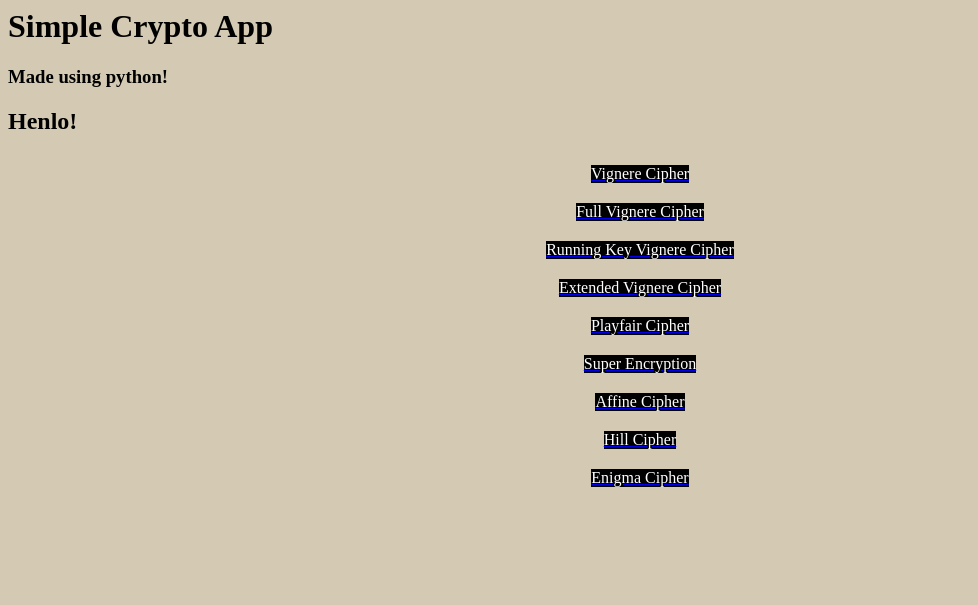
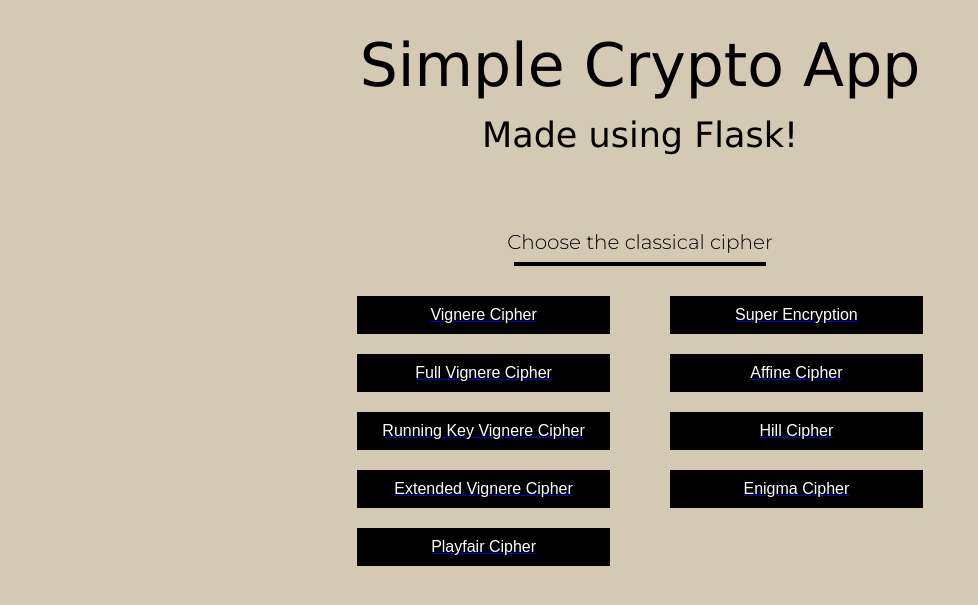
Before and after one commit to donbasta/kripto1, a Flask app: page / in a window 1280 px wide. Shown: the top 605 px of the page, without its empty margins (0-978 px from the left). Run offline with Flask 2, Linux system fonts and the light colour scheme.

Commit message:
Edit index layout and style

```diff
--- a/server.py
+++ b/server.py
@@ -10,7 +10,7 @@ app.config['UPLOAD_FOLDER'] = './processed-files'
 '''
 Notes:
 1. Untuk semua module, import classic.<nama>
-2. Sebelum olah akses input dari user, jangan lupa dikapitalkan dulu dengan .upper()
+2. Sebelum olah akses input dari user, jangan lupa olah menggunakan classic.util
 3. Akses input teks dari user di request.form["message"]
 '''
 
--- a/static/css/index-style.css
+++ b/static/css/index-style.css
@@ -1,3 +1,4 @@
+@import url('https://fonts.googleapis.com/css2?family=Montserrat:wght@300;600&display=swap');
 body {
     background-color: #d4cab4;
 }
@@ -11,18 +12,66 @@ body {
 .container-row {
     display: flex;
     flex-direction: row;
-    justify-items: center;
+    justify-content: center;
+    align-content: flex-start;
 }
 
-.c-button-wrapper {
-    display: flex;
-    flex-direction: column;
-    align-items: center;
+.title-wrapper {
+    margin: 30px 0px 65px 0px;
+    font-family: Verdana, Geneva, Tahoma, sans-serif;
+}
+
+.title {
+    text-decoration: solid;
+    font-size: 60px;
+    margin-bottom: 15px;
+}
+
+.subtitle {
+    font-size: 35px;
+}
+
+.opt-divider {
+    margin: 0px 30px 0px 30px;
+    width: 20%;
+}
+
+.opt-divider a {
+    width: 100%;
+    margin: 10px;
+    padding: 5px 10px 5px 10px;
+    border: 0;
+    padding: 0;
 }
 
 .c-button {
     background-color: #000000;
-    margin: 10px;
+    font-family: Arial, Helvetica, sans-serif;
     text-decoration: none;
     color: #ffffff;
+    width: 100%;
+    text-align: center;
+    padding: 10px 0px 10px 0px;
+    transition-duration: 0.4s;
 }
+
+.c-button:hover {
+    background-color: #fcf9ae;
+    color: #000000;
+}
+
+.label {
+    font-family: 'Montserrat';
+    font-size: 20px;
+    margin: 10px 10px 0px 10px;
+}
+
+.line-decoration {
+    width: 20%;
+    background-color: #000000;
+    height: 4px;
+    border: none;
+    transition: width 0.3s;
+    margin-left: auto;
+    margin-bottom: 20px;
+}
--- a/static/css/pager-style.css
+++ b/static/css/pager-style.css
@@ -6,12 +6,13 @@ body {
     display: flex;
     flex-direction: column;
     align-items: center;
+    align-content: center;
 }
 
 .container-row {
     display: flex;
     flex-direction: row;
-    justify-items: center;
+    justify-content: center;
 }
 
 .title-wrapper {
--- a/templates/index.html
+++ b/templates/index.html
@@ -6,12 +6,21 @@
     </head>
 
     <body>
-        <h1>Simple Crypto App</h1>
-        <h3>Made using python!</h3>
 
-        <h2>{{ message }}</h2>
+        <div class="title-wrapper container-col">
+            <div class="title">Simple Crypto App</div>
+            <div class="subtitle">Made using Flask!</div>
+        </div>
 
-        <div class="c-button-wrapper">
+
+        <div class="container-col">
+            <div class="label">Choose the classical cipher</div>
+            <hr class="line-decoration">
+        </div>
+
+        <div class="container-row">
+
+            <div class="container-col opt-divider">
                 <a href="{{ url_for('view_cipher_page', cipher='vignere') }}">
                     <div class='c-button'>Vignere Cipher</div>
                 </a>
@@ -31,7 +40,9 @@
                 <a href="{{ url_for('view_cipher_page', cipher='playfair') }}">
                     <div class='c-button'>Playfair Cipher</div>
                 </a>
+            </div>
 
+            <div class="container-col opt-divider">
                 <a href="{{ url_for('view_cipher_page', cipher='superenc') }}">
                     <div class='c-button'>Super Encryption</div>
                 </a>
@@ -48,6 +59,7 @@
                     <div class='c-button'>Enigma Cipher</div>
                 </a>
             </div>
+        </div>
 
     </body>
 
```
Lines whose indentation alone changed are shown as unchanged.
